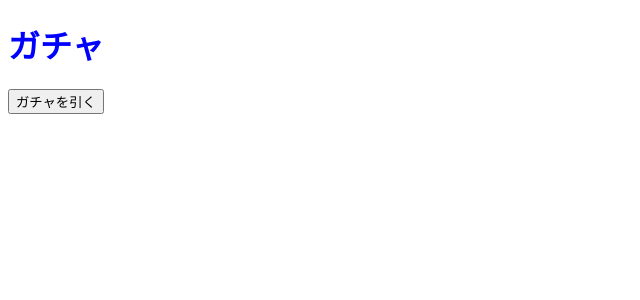
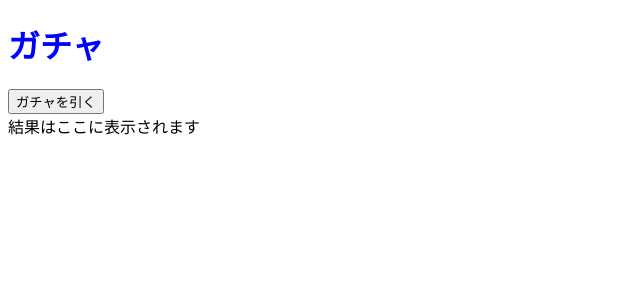
Before and after one commit to yoshiokaharuto/gacha-yoshioka-front, a React (Vite) app: page / in a window 1280 px wide. Shown: the top 300 px of the page, without its empty margins (0-640 px from the left). Built offline with nearby package versions, Linux system fonts and the light colour scheme.

Commit message:
className追加

```diff
--- a/src/components/ResultDisplay.jsx
+++ b/src/components/ResultDisplay.jsx
@@ -1,9 +1,20 @@
 import React from 'react';
 
-const ResultDisplay = ({ result }) => {
+const ResultDisplay = ({ result, className }) => {
+  const getRankClass = (rank) => {
+    if (!rank) return '';
+    return `rank-${rank.toLowerCase()}`;
+  };
+
   return (
-    <div>
-      {result && <p>結果: {result}</p>}
+    <div className={className}>
+      {result ? (
+        <p>
+          結果: <span className={getRankClass(result)}>{result}</span>
+        </p>
+      ) : (
+        '結果はここに表示されます'
+      )}
     </div>
   );
 };
```
